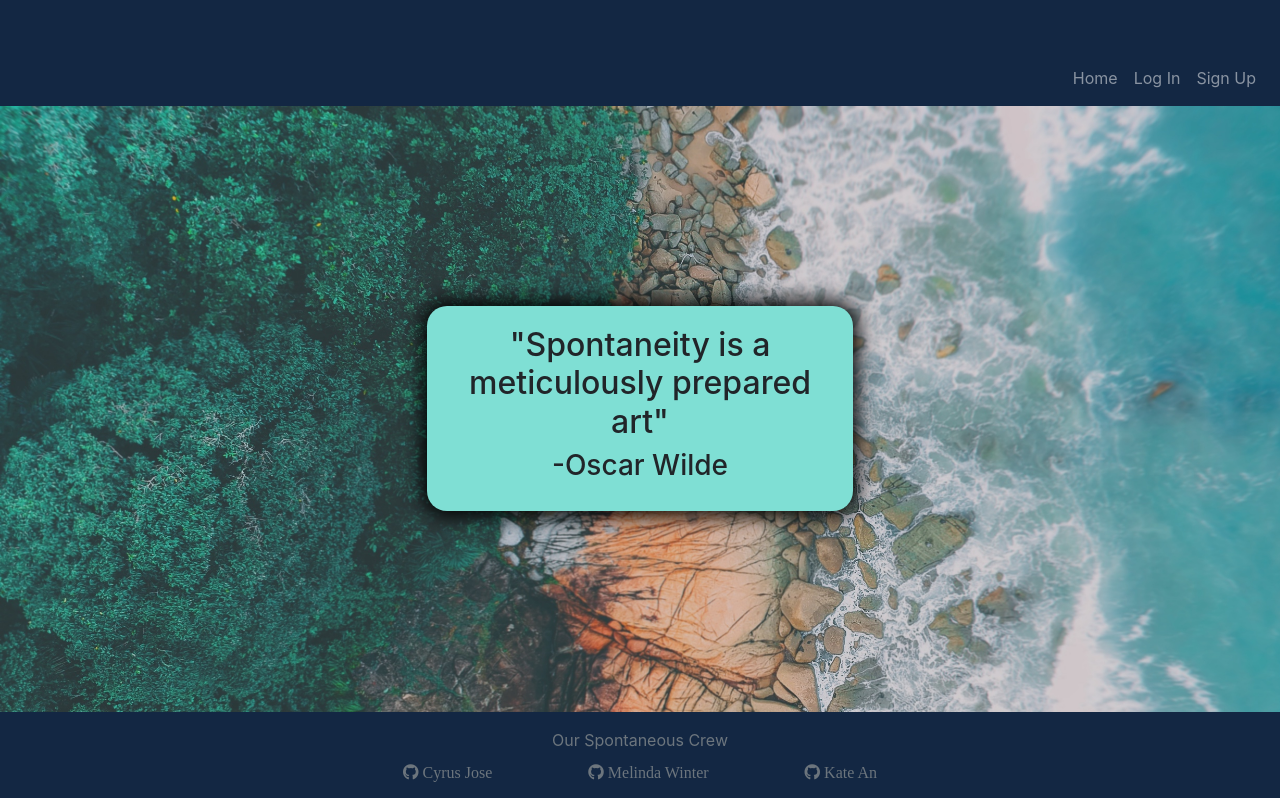
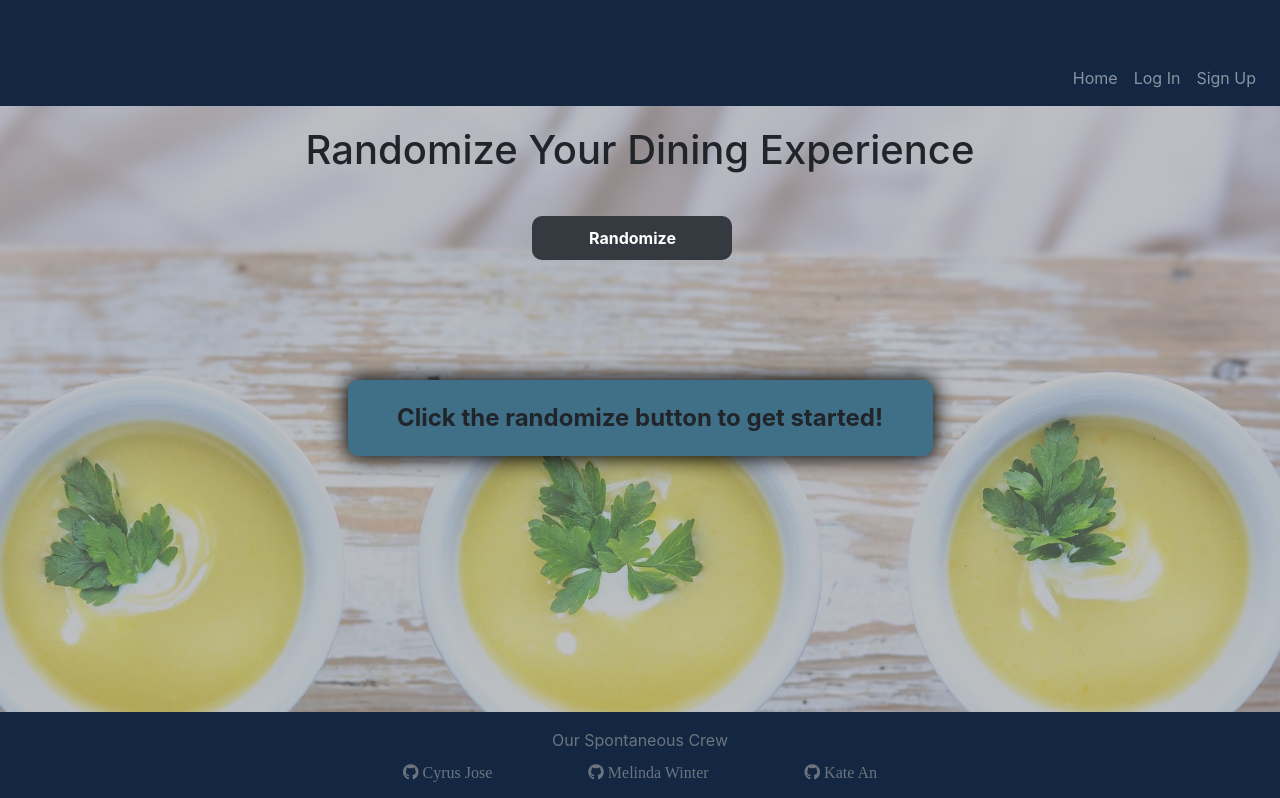
Before and after one commit to katean004/Spontaneous-Weekend-3.0, a React (Create React App) app in the folder client/: page / in a window 1280 px wide. Shown: the top 798 px of the page. Built offline with nearby package versions, Linux system fonts and the light colour scheme; no server answers.

Commit message:
changed exact path to path for landing

```diff
--- a/client/src/App.js
+++ b/client/src/App.js
@@ -115,9 +115,9 @@ class App extends Component {
               );
             }}
           />
-          <Route path="/restaurant" component={Restaurant} />
+          <Route exactpath="/restaurant" component={Restaurant} />
           <Route exact path="/movie" component={Movie} />
-          <Route exact path="/" component={LandingPage} />
+          <Route path="/" component={LandingPage} />
           <Route
             path="/login"
             render={() => <LoginForm updateUser={this.updateUser} />}
```
